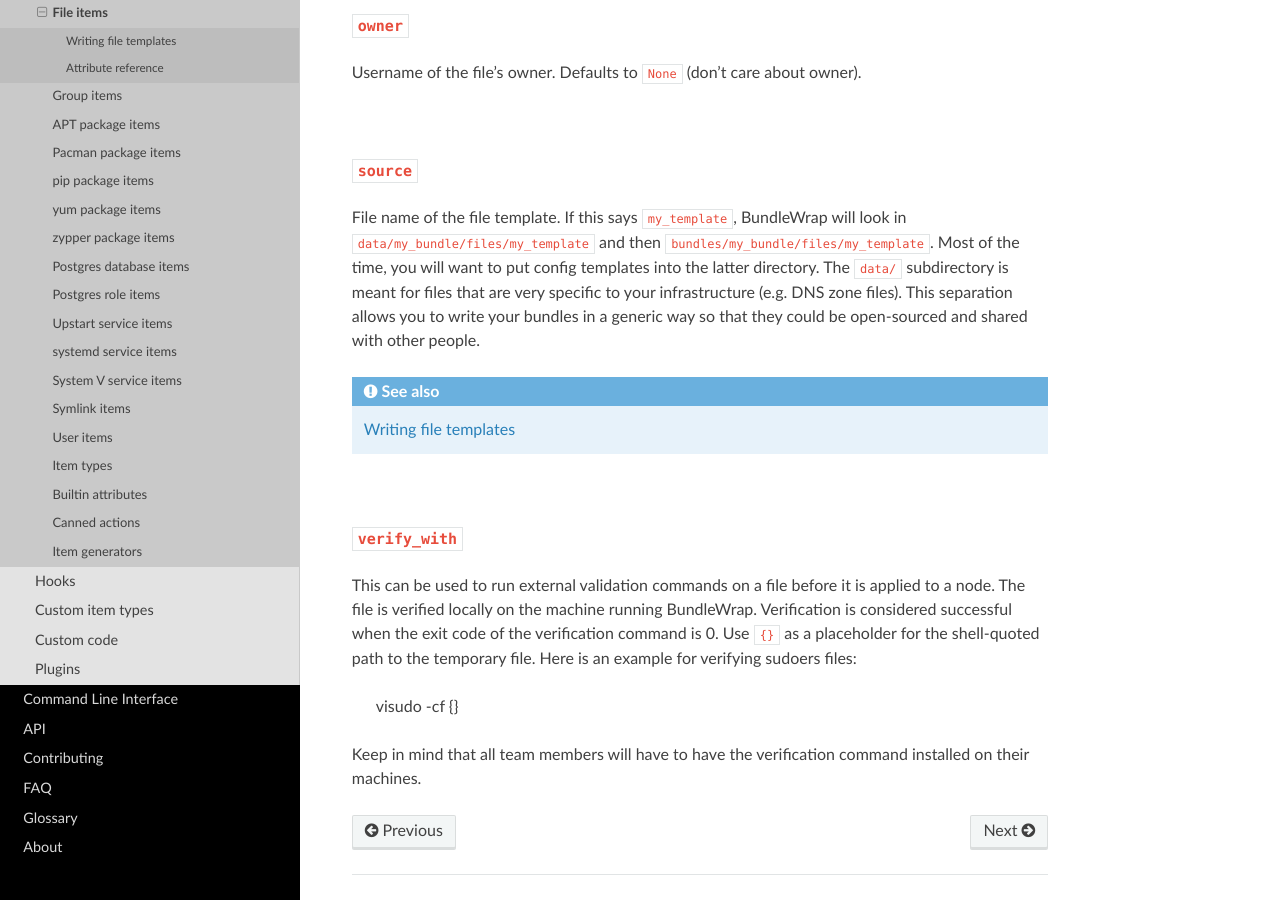
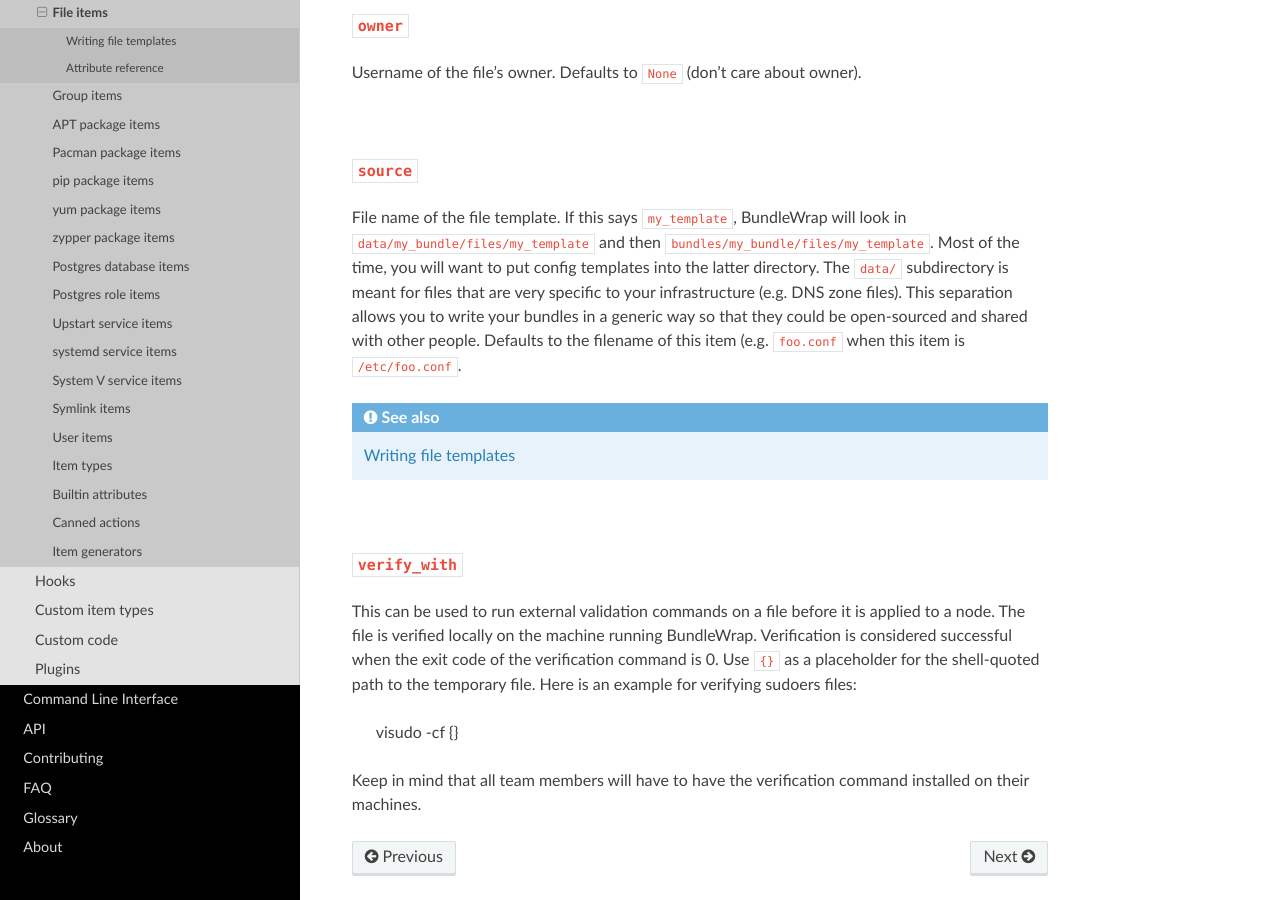
Before and after one commit to bundlewrap/bundlewrap, a Sphinx documentation site: the page built from doc/item_file.rst, in a window 1280 px wide and 900 px high, scrolled down 2167 px. Built offline with Sphinx 7.4.7 and the Read the Docs theme 2.0.0, drawn with Linux system fonts in a browser that asks for light colours; the version number is read from the project's files by our own code.

Commit message:
file item: add source default
closes #177

```diff
--- a/CHANGELOG.rst
+++ b/CHANGELOG.rst
@@ -7,6 +7,7 @@ unreleased
 * switched from Fabric/Paramiko to OpenSSH
 * removed SSH and sudo passwords (BACKWARDS INCOMPATIBLE)
 * metadata is now merged recursively (BACKWARDS INCOMPATIBLE)
+* the source attribute for file items now has a default (BACKWARDS INCOMPATIBLE)
 
 
 1.5.1
--- a/doc/item_file.rst
+++ b/doc/item_file.rst
@@ -114,7 +114,7 @@ Username of the file's owner. Defaults to ``None`` (don't care about owner).
 ``source``
 ++++++++++
 
-File name of the file template. If this says ``my_template``, BundleWrap will look in :file:`data/my_bundle/files/my_template` and then :file:`bundles/my_bundle/files/my_template`. Most of the time, you will want to put config templates into the latter directory. The :file:`data/` subdirectory is meant for files that are very specific to your infrastructure (e.g. DNS zone files). This separation allows you to write your bundles in a generic way so that they could be open-sourced and shared with other people.
+File name of the file template. If this says ``my_template``, BundleWrap will look in :file:`data/my_bundle/files/my_template` and then :file:`bundles/my_bundle/files/my_template`. Most of the time, you will want to put config templates into the latter directory. The :file:`data/` subdirectory is meant for files that are very specific to your infrastructure (e.g. DNS zone files). This separation allows you to write your bundles in a generic way so that they could be open-sourced and shared with other people. Defaults to the filename of this item (e.g. ``foo.conf`` when this item is ``/etc/foo.conf``.
 
 .. seealso::
 
```
Also changed, not shown: 1 other file.
